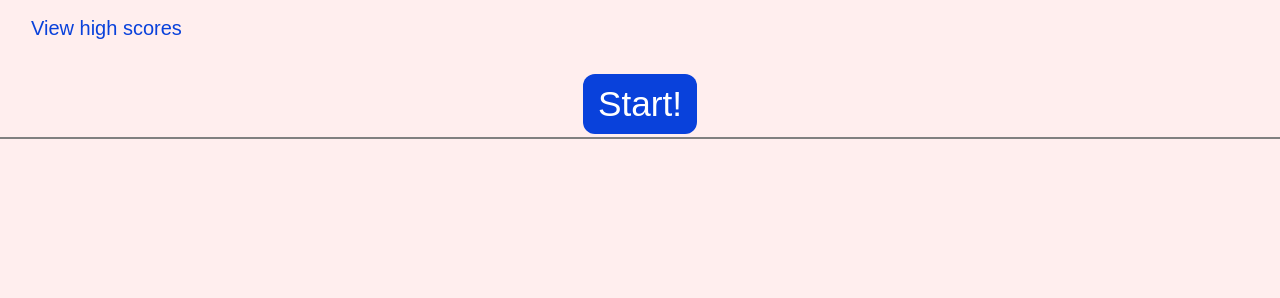
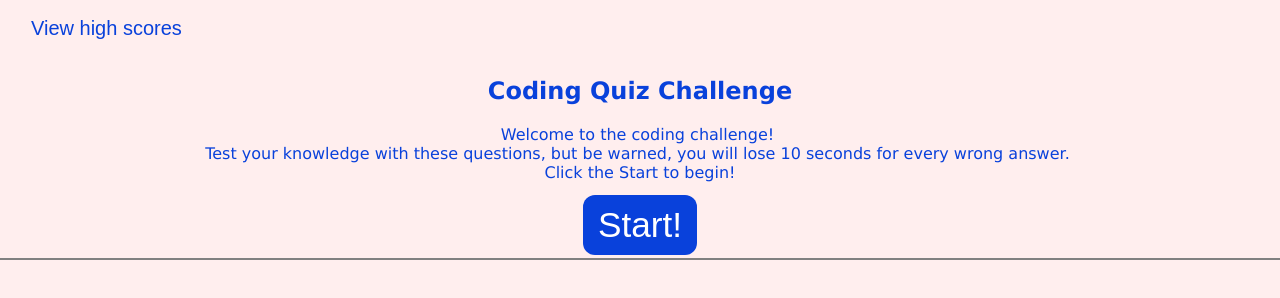
Before and after one commit to zoomzooom6/Code_Quiz, a plain HTML site: page index.html in a window 1280 px wide. Drawn offline with Linux system fonts and the light colour scheme.

Commit message:
add intro instructions

```diff
--- a/assets/css/style.css
+++ b/assets/css/style.css
@@ -76,3 +76,7 @@ footer {
 section {
     display: inline;
 }
+
+#intro {
+    white-space: pre;
+}
--- a/assets/javascript/script.js
+++ b/assets/javascript/script.js
@@ -1,6 +1,7 @@
 var timerE1 = document.getElementById('timer');
 var srtBtn = document.getElementById('start');
 var qDisp = document.getElementById('question-ask');
+var iDisp = document.getElementById('intro');
 var a0Disp = document.getElementById('ans0');
 var a1Disp = document.getElementById('ans1');
 var a2Disp = document.getElementById('ans2');
@@ -43,6 +44,10 @@ var timeLeft = 60;
 var i = 0;
 var score = 0;
 
+qDisp.textContent = "Coding Quiz Challenge"
+iDisp.textContent = "Welcome to the coding challenge! \r\n";
+iDisp.textContent += "Test your knowledge with these questions, but be warned, you will lose 10 seconds for every wrong answer. \r\n";
+iDisp.textContent += "Click the Start to begin!";
 a0Disp.style.display = "none";
 a1Disp.style.display = "none";
 a2Disp.style.display = "none";
@@ -54,6 +59,7 @@ function countdown() {
     timeLeft = 60;
     score = 0;
     qDisp.style.display = "";
+    iDisp.textContent = "";
     a0Disp.style.display = "";
     a1Disp.style.display = "";
     a2Disp.style.display = "";
--- a/index.html
+++ b/index.html
@@ -19,6 +19,7 @@
             <div>
                 <h2 id="game-over"></h2>
                 <h2 class="ques" id="question-ask"></h2>
+                <p id="intro"></p>
             </div>
             <div id="answers">
                 <button class="ans" id="ans0"></button>
```
